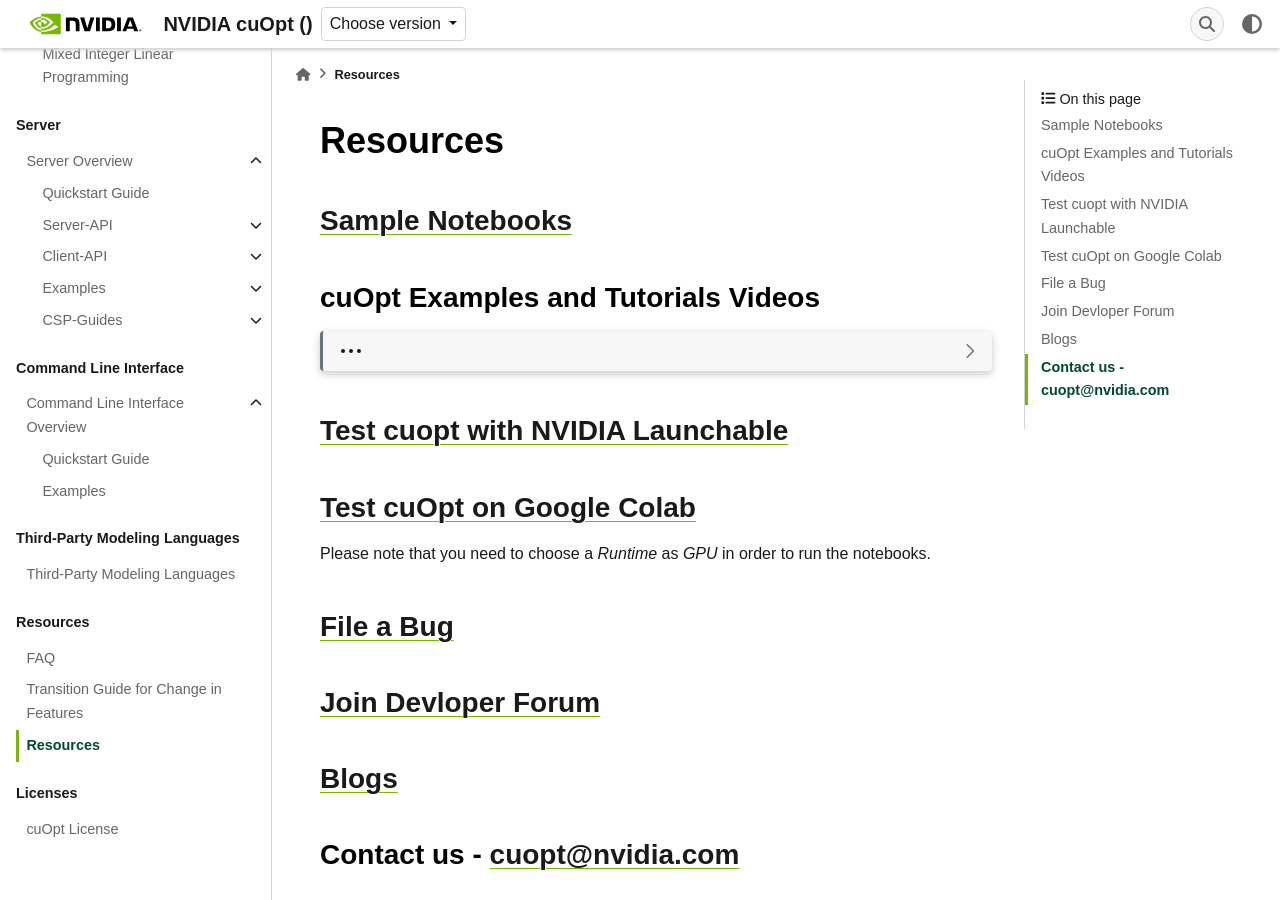
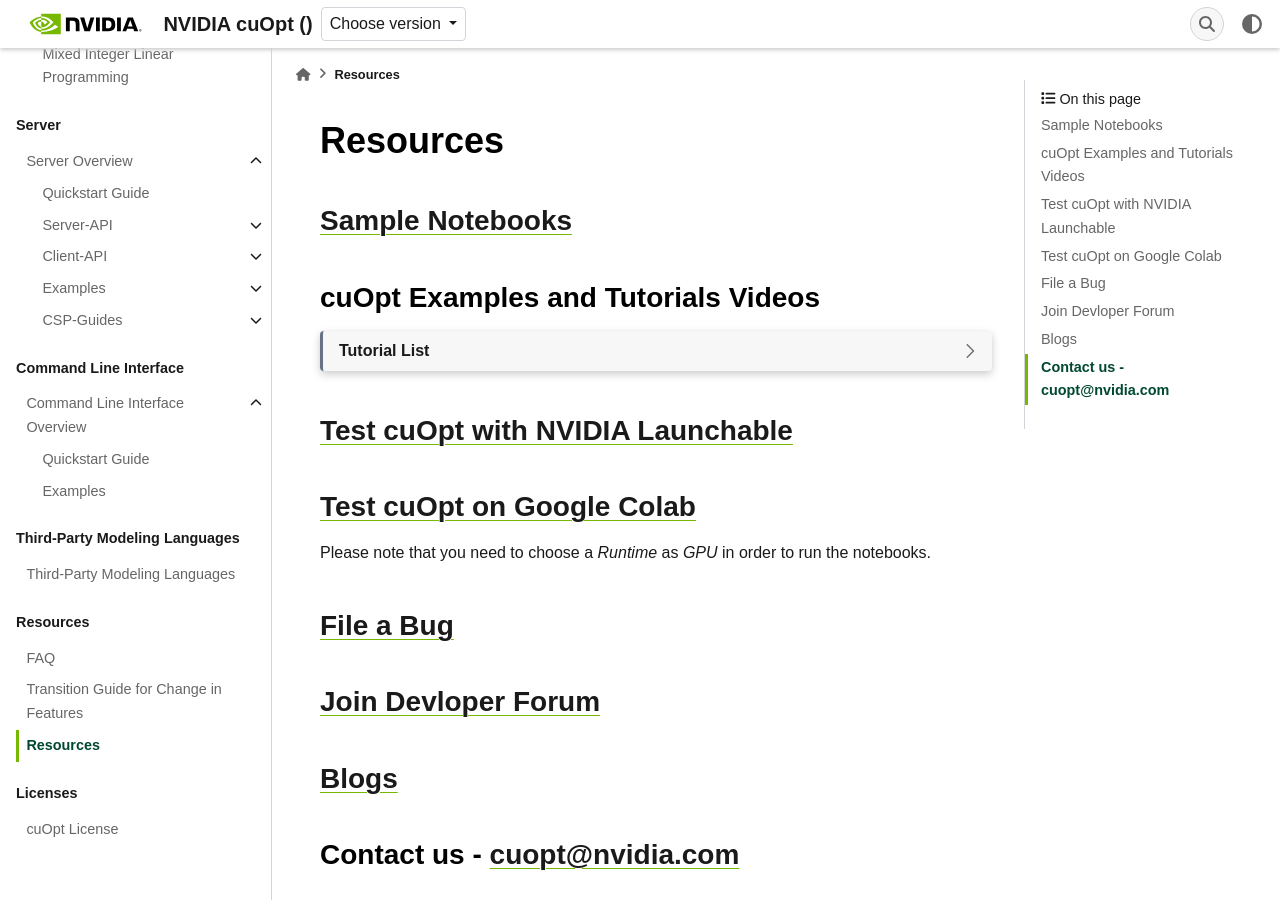
Before and after one commit to nguidotti/cuopt, a Sphinx documentation site: the page built from docs/cuopt/source/resources.rst, in a window 1280 px wide and 900 px high. Built offline with Sphinx 7.4.7, drawn with Linux system fonts in a browser that asks for light colours; some web fonts are replaced; the version number could not be read and is left out.

Commit message:
Add name to drop down for video link (#396)
Add name to drop down for video link

Authors:
  - Ramakrishnap (https://github.com/rgsl888prabhu)

Approvers:
  - Cindy Wilkinson (https://github.com/cwilkinson76)
  - Ishika Roy (https://github.com/Iroy30)

URL: https://github.com/NVIDIA/cuopt/pull/396

```diff
--- a/docs/cuopt/source/resources.rst
+++ b/docs/cuopt/source/resources.rst
@@ -10,11 +10,11 @@
 cuOpt Examples and Tutorials Videos
 -----------------------------------
 
-.. dropdown::
+.. dropdown:: Tutorial List
 
     - `Quick Start to GPU-Accelerated Large-Scale Logistics and Supply Chain Optimization with NVIDIA cuOpt <https://www.youtube.com/watch?v=CVtqcUmW9nU>`_
 
-`Test cuopt with NVIDIA Launchable <https://brev.nvidia.com/launchable/deploy?launchableID=env-2qIG6yjGKDtdMSjXHcuZX12mDNJ>`_
+`Test cuOpt with NVIDIA Launchable <https://brev.nvidia.com/launchable/deploy?launchableID=env-2qIG6yjGKDtdMSjXHcuZX12mDNJ>`_
 ------------------------------------------------------------------------------------------------------------------------------
 
 `Test cuOpt on Google Colab <https://colab.research.google.com/github/nvidia/cuopt-examples/>`_
```
